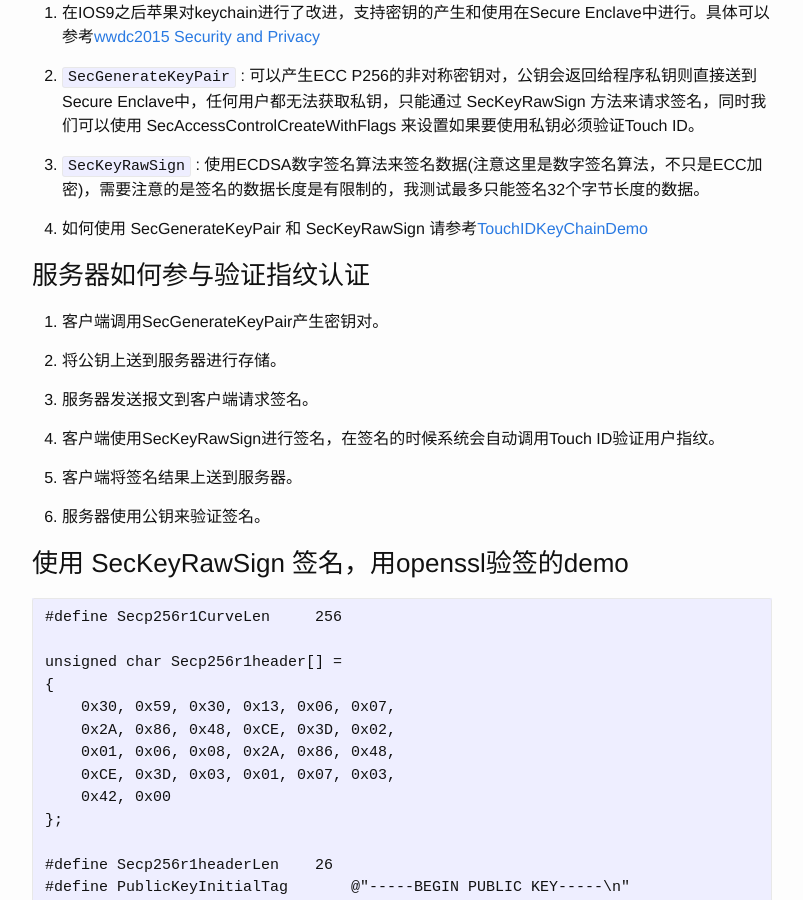
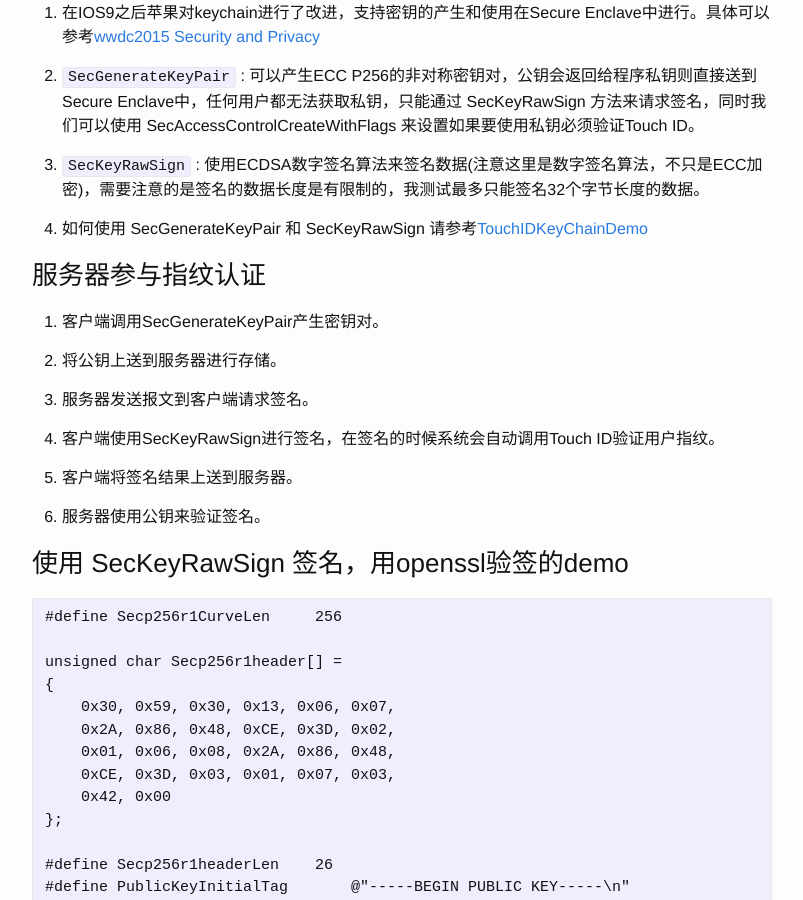
Before and after one commit to iDivines/iDivines.github.io, a Jekyll site: the page built from _posts/2016-04-05-IOS9-KeychainTouchID.markdown, in a window 1280 px wide and 900 px high, scrolled down 394 px. Shown: the whole window, without its empty margins (238-1041 px from the left). Built offline with Jekyll 4.4.1, drawn with Linux system fonts in a browser that asks for light colours; comment, search, counter and statistics services are not loaded; some of the changed text lies outside the part shown.

Commit message:
1.增加CC协议；2.优化文章

```diff
--- a/_includes/footer.html
+++ b/_includes/footer.html
@@ -1,8 +1,9 @@
 <footer class="site-footer">
 
   <div class="wrapper">
-    <div class="footer-site-info">Copyright © 2016 Powered by <a href="https://github.com/iDivines">iDivines</a></div>
+  	<div class="footer-site-info">Copyright © 2016 Powered by <a href="https://github.com/iDivines">iDivines</a></div>
     <div class="footer-site-info">火星ICP证00000000001号 银河系公网备案1000000000号</div>
+    <div class="footer-site-info"><a rel="license" href="http://creativecommons.org/licenses/by-sa/4.0/"><img alt="知识共享许可协议" style="border-width:0" src="https://i.creativecommons.org/l/by-sa/4.0/80x15.png" /></a>&nbsp;本作品采用<a rel="license" href="http://creativecommons.org/licenses/by-sa/4.0/">知识共享署名-相同方式共享 4.0 国际许可协议</a>进行许可。</div>
   </div>
 
 </footer>
--- a/_posts/2016-04-05-IOS9-KeychainTouchID.markdown
+++ b/_posts/2016-04-05-IOS9-KeychainTouchID.markdown
@@ -19,7 +20,7 @@ categories: develop ios
 
 4. 如何使用 SecGenerateKeyPair 和 SecKeyRawSign 请参考[TouchIDKeyChainDemo](https://developer.apple.com/library/ios/samplecode/KeychainTouchID/Introduction/Intro.html#//apple_ref/doc/uid/TP40014530-Intro-DontLinkElementID_2)
 
-### 服务器如何参与验证指纹认证
+### 服务器参与指纹认证
 
 1. 客户端调用SecGenerateKeyPair产生密钥对。
 
```
Also changed, not shown: other parts of _posts/2016-04-05-IOS9-KeychainTouchID.markdown (+1 -0 lines).
